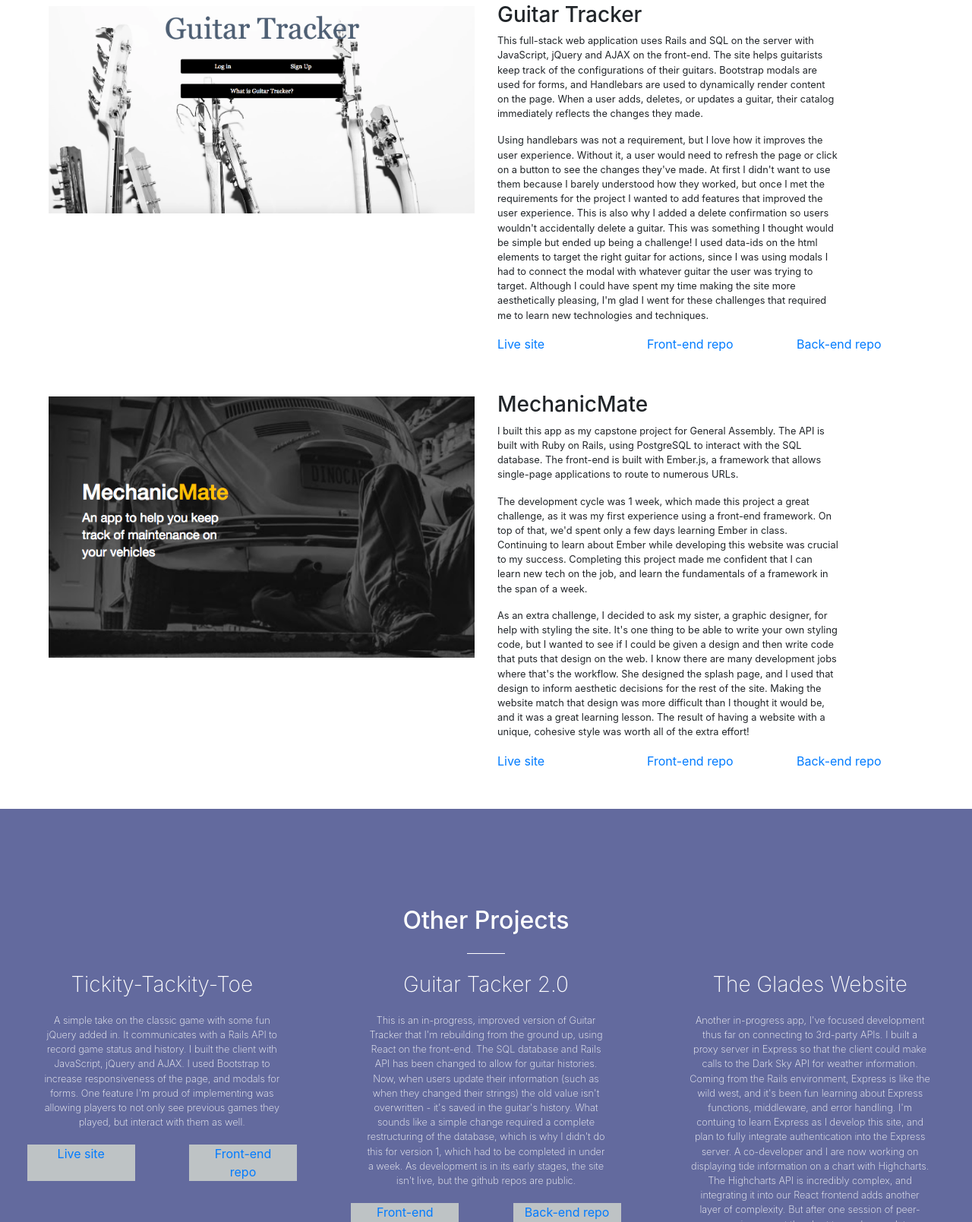
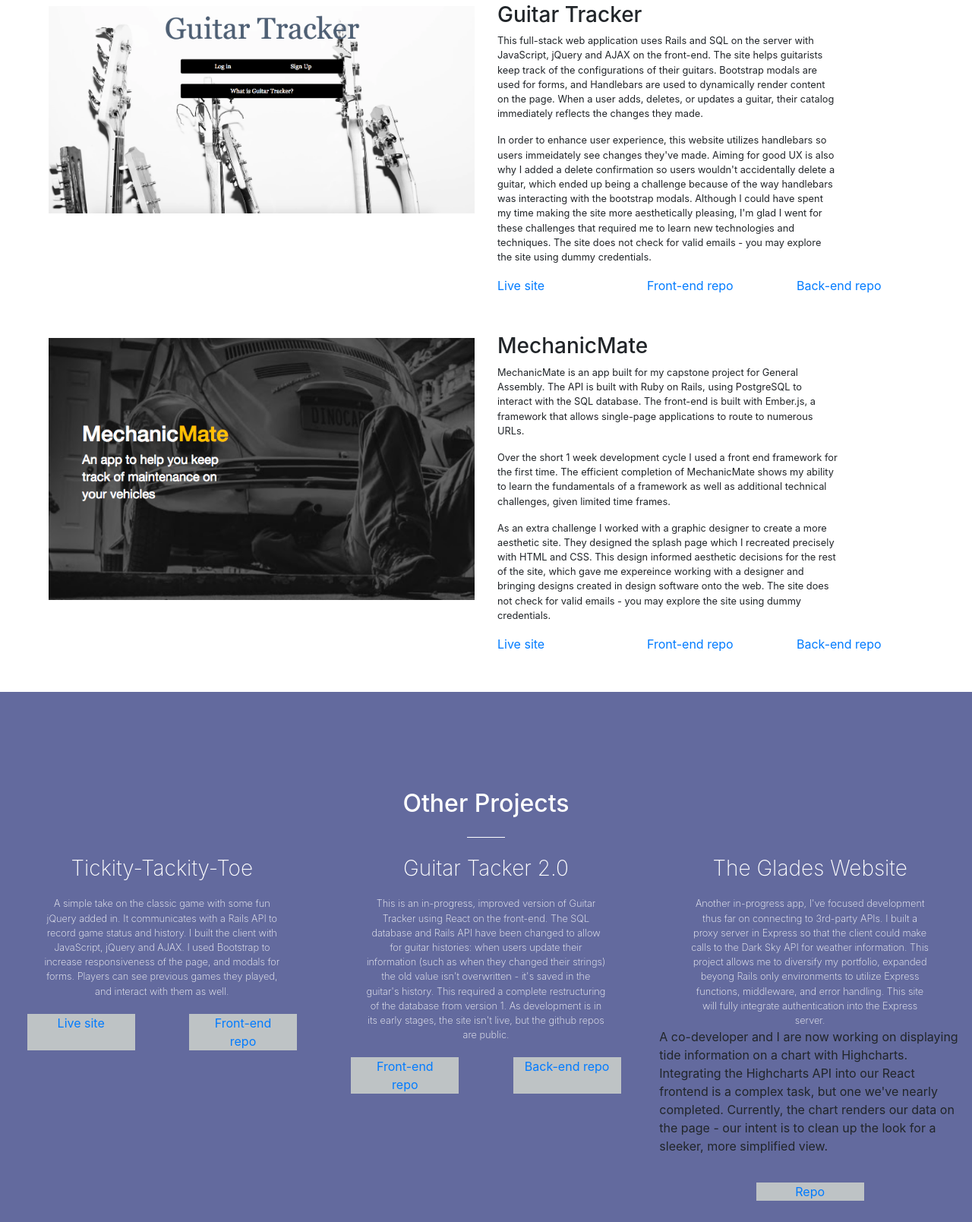
Before and after one commit to jal90/jal90.github.io, a website with bundled scripts: page index.html in a window 1280 px wide. Shown: the part 1667-3276 px from the top of the page at 76% size. Built offline with nearby package versions, Linux system fonts and the light colour scheme.

Commit message:
Edit project descriptions
Edit project descriptions with more professional language

```diff
--- a/index.html
+++ b/index.html
@@ -130,10 +130,8 @@
         <h3 class="center-mobile">Guitar Tracker</h3>
         <p class="project-text"> This full-stack web application uses Rails and SQL on the server with JavaScript, jQuery and AJAX on the front-end. The site helps guitarists keep track of the configurations of their guitars. Bootstrap modals are used for forms, and Handlebars
           are used to dynamically render content on the page. When a user adds, deletes, or updates a guitar, their catalog immediately reflects the changes they made.</p>
-        <p class="project-text"> Using handlebars was not a requirement, but I love how it improves the user experience. Without it, a user would need to refresh the page or click on a button to see the changes they've made. At first I didn't want to use them because I barely
-          understood how they worked, but once I met the requirements for the project I wanted to add features that improved the user experience. This is also why I added a delete confirmation so users wouldn't accidentally delete a guitar. This was something
-          I thought would be simple but ended up being a challenge! I used data-ids on the html elements to target the right guitar for actions, since I was using modals I had to connect the modal with whatever guitar the user was trying to target. Although
-          I could have spent my time making the site more aesthetically pleasing, I'm glad I went for these challenges that required me to learn new technologies and techniques. </p>
+        <p class="project-text"> In order to enhance user experience, this website utilizes handlebars so users immeidately see changes they've made. Aiming for good UX is also why I added a delete confirmation so users wouldn't accidentally delete a guitar, which ended up being a challenge because of the way handlebars was interacting with the bootstrap modals. Although
+          I could have spent my time making the site more aesthetically pleasing, I'm glad I went for these challenges that required me to learn new technologies and techniques. The site does not check for valid emails - you may explore the site using dummy credentials.</p>
 
         <div class="row center-mobile">
           <div class="col-lg-4">
@@ -155,13 +153,10 @@
       </div>
       <div class="col-lg-6">
         <h3 class="center-mobile">MechanicMate</h3>
-        <p class="project-text"> I built this app as my capstone project for General Assembly. The API is built with Ruby on Rails, using PostgreSQL to interact with the SQL database. The front-end is built with Ember.js, a framework that allows single-page applications to route
+        <p class="project-text"> MechanicMate is an app built for my capstone project for General Assembly. The API is built with Ruby on Rails, using PostgreSQL to interact with the SQL database. The front-end is built with Ember.js, a framework that allows single-page applications to route
           to numerous URLs.</p>
-        <p class="project-text"> The development cycle was 1 week, which made this project a great challenge, as it was my first experience using a front-end framework. On top of that, we'd spent only a few days learning Ember in class. Continuing to learn about Ember while developing
-          this website was crucial to my success. Completing this project made me confident that I can learn new tech on the job, and learn the fundamentals of a framework in the span of a week. </p>
-        <p class="project-text"> As an extra challenge, I decided to ask my sister, a graphic designer, for help with styling the site. It's one thing to be able to write your own styling code, but I wanted to see if I could be given a design and then write code that puts that
-          design on the web. I know there are many development jobs where that's the workflow. She designed the splash page, and I used that design to inform aesthetic decisions for the rest of the site. Making the website match that design was more difficult
-          than I thought it would be, and it was a great learning lesson. The result of having a website with a unique, cohesive style was worth all of the extra effort! </p>
+        <p class="project-text"> Over the short 1 week development cycle I used a front end framework for the first time. The efficient completion of MechanicMate shows my ability to learn the fundamentals of a framework as well as additional technical challenges,  given limited time frames. </p>
+        <p class="project-text"> As an extra challenge I worked with a graphic designer to create a more aesthetic site. They designed the splash page which I recreated precisely with HTML and CSS. This design informed aesthetic decisions for the rest of the site, which gave me expereince working with a designer and bringing designs created in design software onto the web. The site does not check for valid emails - you may explore the site using dummy credentials.</p>
 
         <div class="row center-mobile">
           <div class="col-lg-4">
@@ -195,7 +190,7 @@
         <div class="col-lg-4">
           <h3 class="other" style="margin-bottom: 20px;">Tickity-Tackity-Toe</h3>
           <p class="project-text other">A simple take on the classic game with some fun jQuery added in. It communicates with a Rails API to record game status and history. I built the client with JavaScript, jQuery and AJAX. I used Bootstrap
-            to increase responsiveness of the page, and modals for forms. One feature I'm proud of implementing was allowing players to not only see previous games they played, but interact with them as well.
+            to increase responsiveness of the page, and modals for forms. Players can see previous games they played, and interact with them as well.
           </p>
           <div class="row">
             <div class="col-lg-4 other-links">
@@ -209,7 +204,7 @@
 
         <div class="col-lg-4">
           <h3 class="other" style="margin-bottom: 20px;">Guitar Tacker 2.0</h3>
-          <p class="project-text other">This is an in-progress, improved version of Guitar Tracker that I'm rebuilding from the ground up, using React on the front-end. The SQL database and Rails API has been changed to allow for guitar histories. Now, when users update their information (such as when they changed their strings) the old value isn't overwritten - it's saved in the guitar's history. What sounds like a simple change required a complete restructuring of the database, which is why I didn't do this for version 1, which had to be completed in under a week. As development is in its early stages, the site isn't live, but the github repos are public.
+          <p class="project-text other">This is an in-progress, improved version of Guitar Tracker using React on the front-end. The SQL database and Rails API have been changed to allow for guitar histories: when users update their information (such as when they changed their strings) the old value isn't overwritten - it's saved in the guitar's history. This required a complete restructuring of the database from version 1. As development is in its early stages, the site isn't live, but the github repos are public.
           </p>
           <div class="row">
             <div class="col-lg-4 other-links">
@@ -223,7 +218,7 @@
 
         <div class="col-lg-4">
           <h3 class="other" style="margin-bottom: 20px;">The Glades Website</h3>
-          <p class="project-text other">Another in-progress app, I've focused development thus far on connecting to 3rd-party APIs. I built a proxy server in Express so that the client could make calls to the Dark Sky API for weather information. Coming from the Rails environment, Express is like the wild west, and it's been fun learning about Express functions, middleware, and error handling. I'm contuing to learn Express as I develop this site, and plan to fully integrate authentication into the Express server. A co-developer and I are now working on displaying tide information on a chart with Highcharts. The Highcharts API is incredibly complex, and integrating it into our React frontend adds another layer of complexity. But after one session of peer-programming we got the chart to render our data on the page - now we want to clean up the look for a sleeker, more simplified view.
+          <p class="project-text other">Another in-progress app, I've focused development thus far on connecting to 3rd-party APIs. I built a proxy server in Express so that the client could make calls to the Dark Sky API for weather information. This project allows me to diversify my portfolio, expanded beyong Rails only environments to utilize Express functions, middleware, and error handling. This site will fully integrate authentication into the Express server. </p><p>A co-developer and I are now working on displaying tide information on a chart with Highcharts. Integrating the Highcharts API into our React frontend is a complex task, but one we've nearly completed. Currently, the chart renders our data on the page - our intent is to clean up the look for a sleeker, more simplified view.
           </p>
           <div class="row">
             <div class="col-lg-4 other-links">
```
